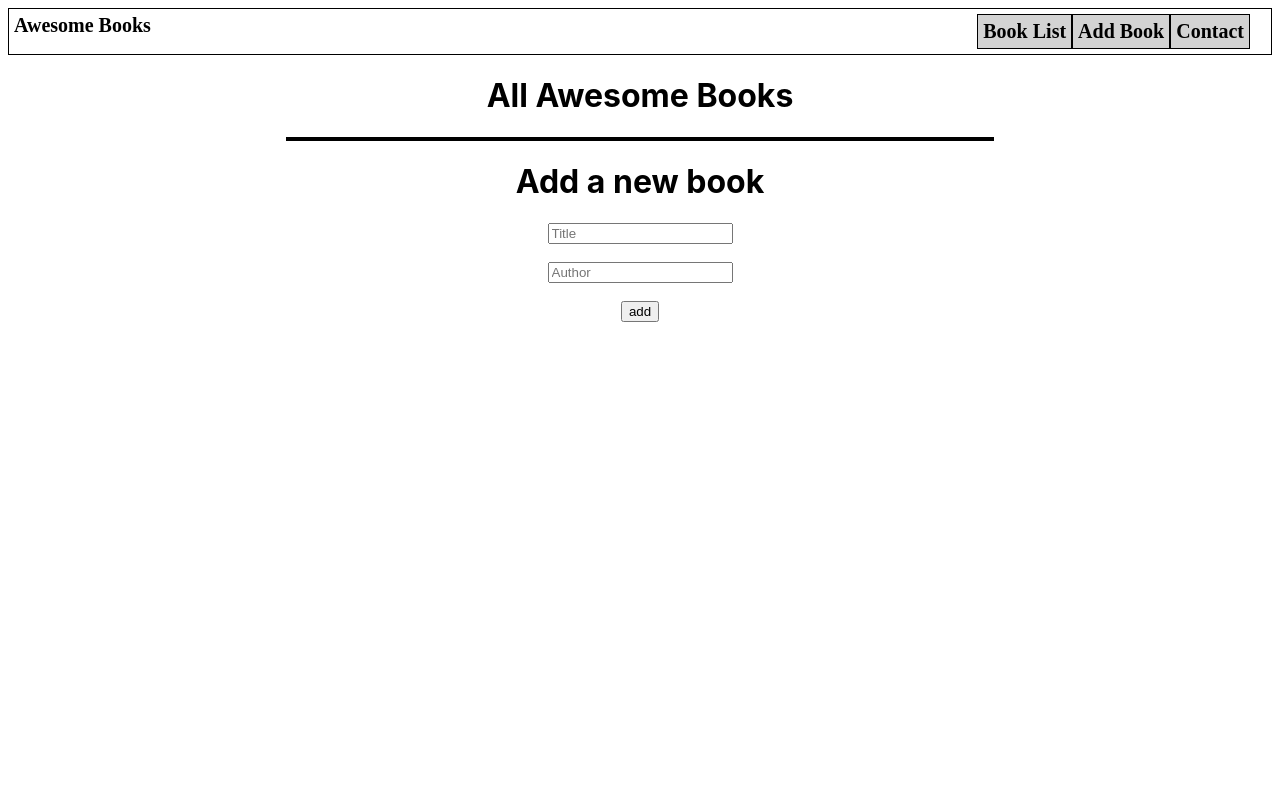
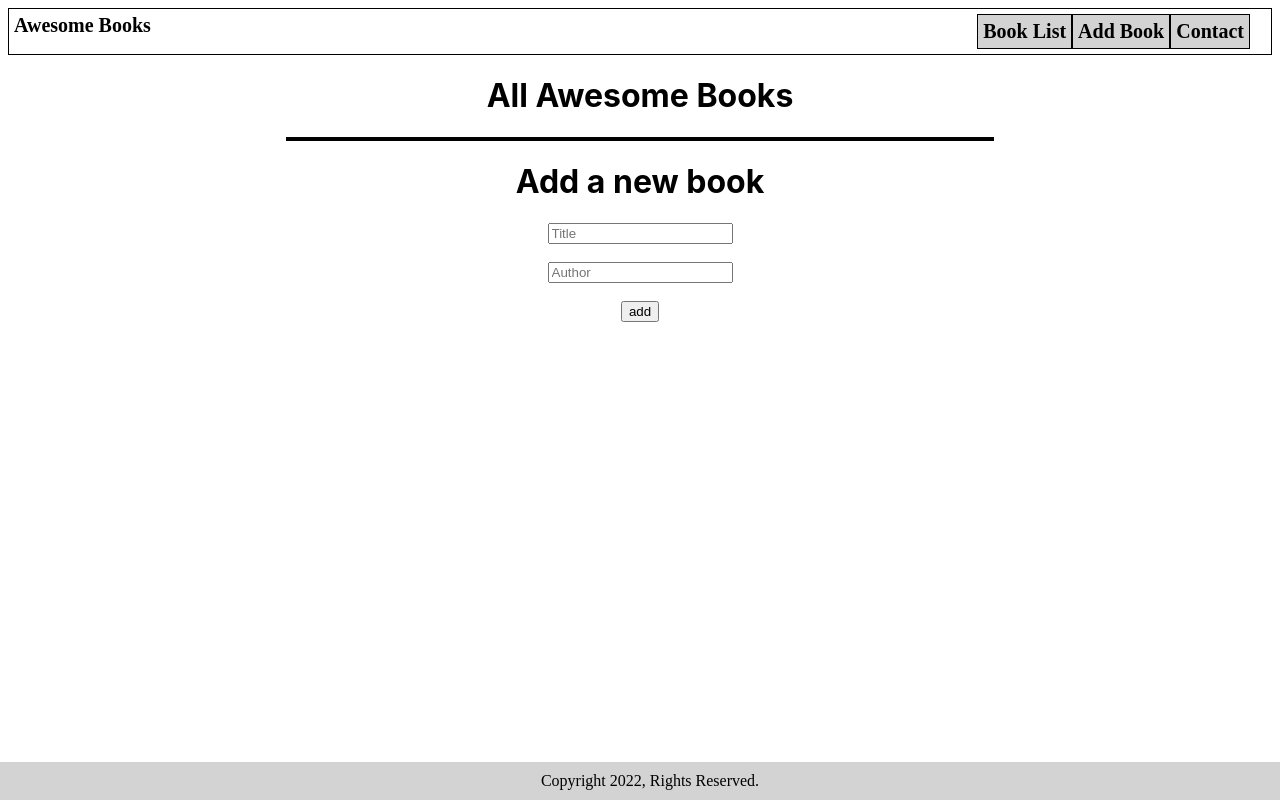
Before and after one commit to Juanse7793/Awesome-Books, a plain HTML site: page index.html in a window 1280 px wide. Drawn offline with Linux system fonts and the light colour scheme.

Commit message:
Added Footer

```diff
--- a/index.html
+++ b/index.html
@@ -31,6 +31,9 @@
             <input id ="send" type="button" value="add">
             <br>
         </form>
+        <footer>
+            Copyright 2022, Rights Reserved.
+        </footer>
     </main>
 
     <script src="script.js"></script>
--- a/style.css
+++ b/style.css
@@ -41,7 +41,6 @@ button {
   padding: 5px 5px;
   margin: 2px;
 }
-
 
 /* NAVBAR STYLING */
 
```
